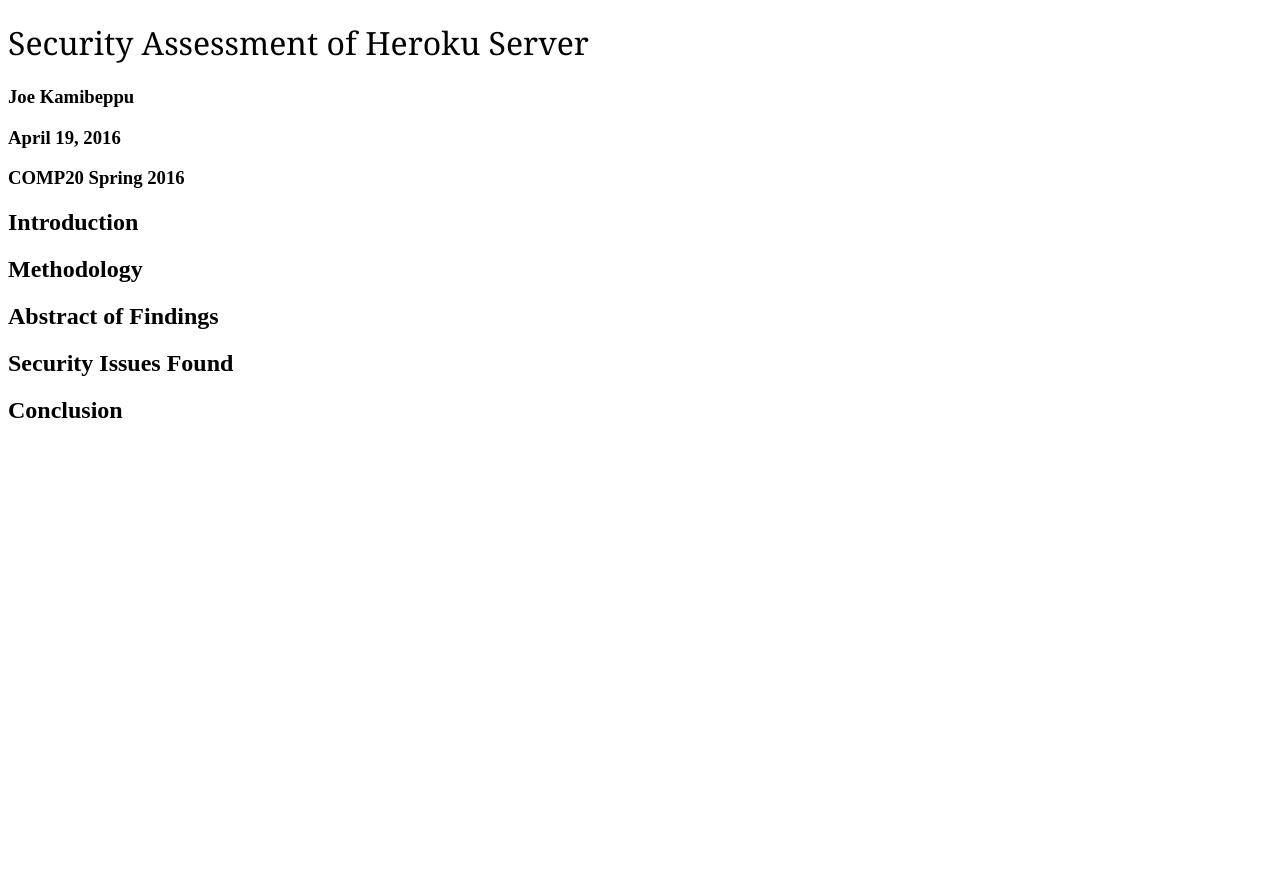
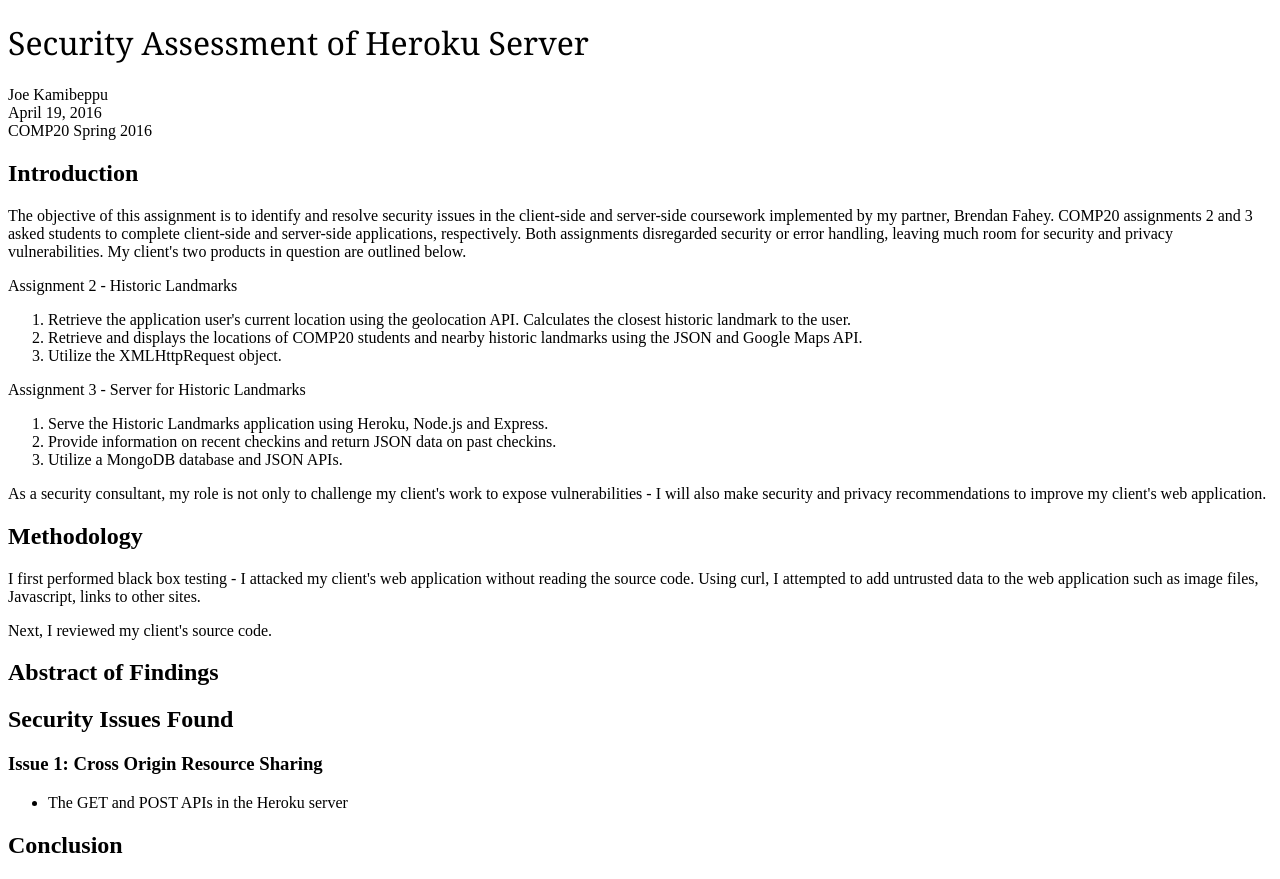
Before and after one commit to joekamibeppu/comp20-jkamibeppu, a plain HTML site: page security/index.html in a window 1280 px wide. Before the commit the page ends 800 px from the top, so only its background shows below. Drawn offline with Linux system fonts and the light colour scheme; files that its build step writes are made by us from their sources.

Commit message:
added lab 9

```diff
--- a/security/index.html
+++ b/security/index.html
@@ -15,19 +15,43 @@
 
 <h1> Security Assessment of Heroku Server </h1>
 
-<h3> Joe Kamibeppu </h3>
-<h3> April 19, 2016 </h3>
-<h3> COMP20 Spring 2016 </h3>
+<p> Joe Kamibeppu <br> April 19, 2016 <br> COMP20 Spring 2016 </p>
 
 <h2> Introduction </h2>
 
+<p> The objective of this assignment is to identify and resolve security issues in the client-side and server-side coursework implemented by my partner, Brendan Fahey. COMP20 assignments 2 and 3 asked students to complete client-side and server-side applications, respectively. Both assignments disregarded security or error handling, leaving much room for security and privacy vulnerabilities. My client's two products in question are outlined below.</p>
 
+<p> Assignment 2 - Historic Landmarks </p>
+<ol>
+	<li> Retrieve the application user's current location using the geolocation API. Calculates the closest historic landmark to the user.</li>
+	<li> Retrieve and displays the locations of COMP20 students and nearby historic landmarks using the JSON and Google Maps API. </li>
+	<li> Utilize the XMLHttpRequest object. </li>
+</ol>
+
+<p> Assignment 3 - Server for Historic Landmarks </p>
+<ol>
+	<li> Serve the Historic Landmarks application using Heroku, Node.js and Express.</li>
+	<li> Provide information on recent checkins and return JSON data on past checkins.</li>
+	<li> Utilize a MongoDB database and JSON APIs.</li>
+</ol>
+
+<p> As a security consultant, my role is not only to challenge my client's work to expose vulnerabilities - I will also make security and privacy recommendations to improve my client's web application.</p>
 
 <h2> Methodology </h2>
+
+<p> I first performed black box testing - I attacked my client's web application without reading the source code. Using curl, I attempted to add untrusted data to the web application such as image files, Javascript, links to other sites.</p>
+
+<p> Next, I reviewed my client's source code. </p>
 
 <h2> Abstract of Findings </h2>
 
 <h2> Security Issues Found </h2>
+
+<h3> Issue 1: Cross Origin Resource Sharing </h3>
+
+<ul>
+	<li> The GET and POST APIs in the Heroku server
+</ul>
 
 <h2> Conclusion </h2>
 
```
Also changed, not shown: 1 other file.
